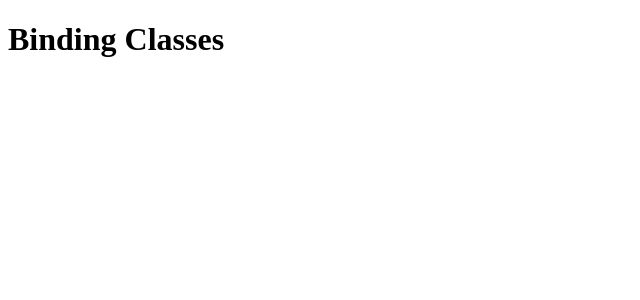
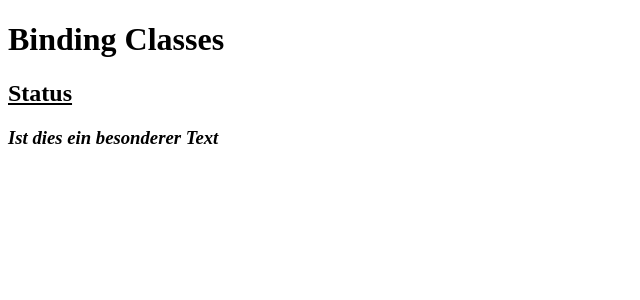
Before and after one commit to siggi-ai/Vue-Practice, a Vue app: page / in a window 1280 px wide. Shown: the top 300 px of the page, without its empty margins (0-640 px from the left). Built offline with nearby package versions, Linux system fonts and the light colour scheme.

Commit message:
especially cool

```diff
--- a/src/App.vue
+++ b/src/App.vue
@@ -1,14 +1,31 @@
 <template>
   <div>
     <h1>Binding Classes</h1>
+    <h2 class="underline" v-bind:class="state">Status</h2>
+    <h3 v-bind:class="{ especially: 'IsEspecially' }">
+      Ist dies ein besonderer Text
+    </h3>
   </div>
 </template>
 
 <script>
 export default {
   name: "App",
+  data() {
+    return {
+      state: "success",
+      isEspecially: false,
+    };
+  },
 };
 </script>
 
-<style>
+<style scoped>
+.underline {
+  text-decoration: underline;
+}
+.especially {
+  font-weight: 800;
+  font-style: italic;
+}
 </style>
```
